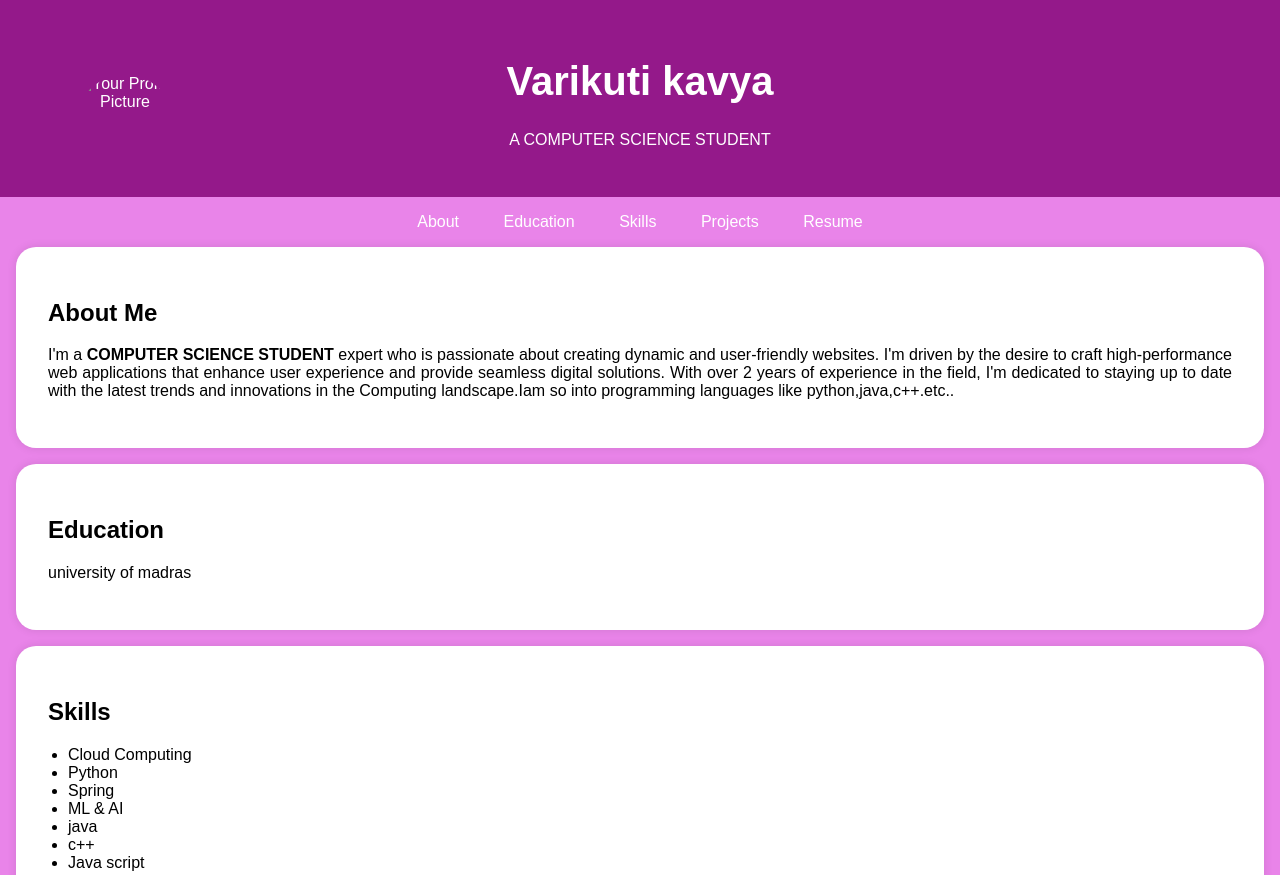
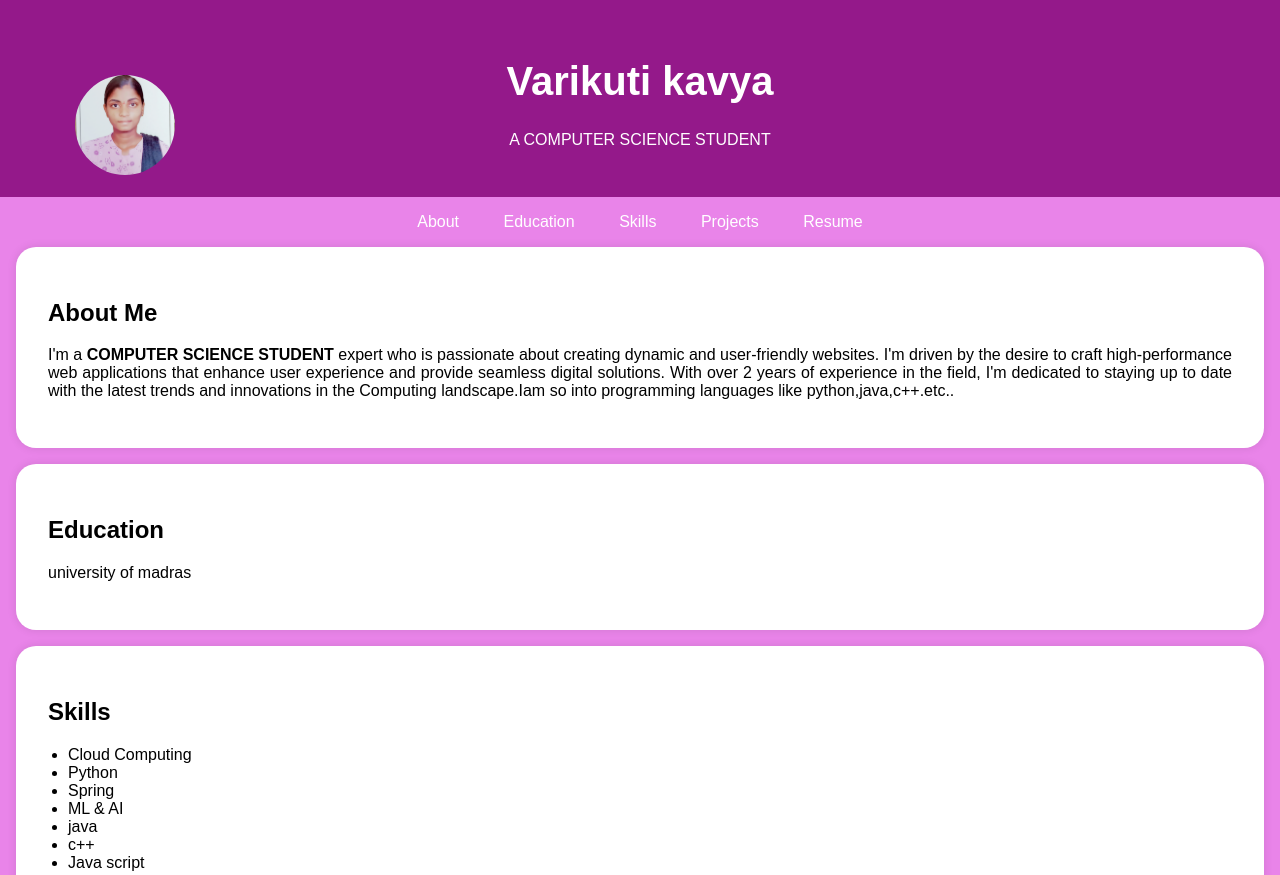
Before and after one commit to kavya272005/digital-portfolio, a plain HTML site: page index.html in a window 1280 px wide. Shown: the top 875 px of the page. Drawn offline with Linux system fonts and the light colour scheme.

Commit message:
Update index.html

```diff
--- a/index.html
+++ b/index.html
@@ -95,7 +95,7 @@
      <header>
          <div class="header-content">
              <!-- Add your profile picture here -->
-             <img src=" " alt="Your Profile Picture" class="profile-picture">
+             <img src="IMG_20250122_194634.jpg" alt="Your Profile Picture" class="profile-picture">
              <h1>Varikuti kavya</h1>
              <p>A COMPUTER SCIENCE STUDENT</p>
          </div>
```
